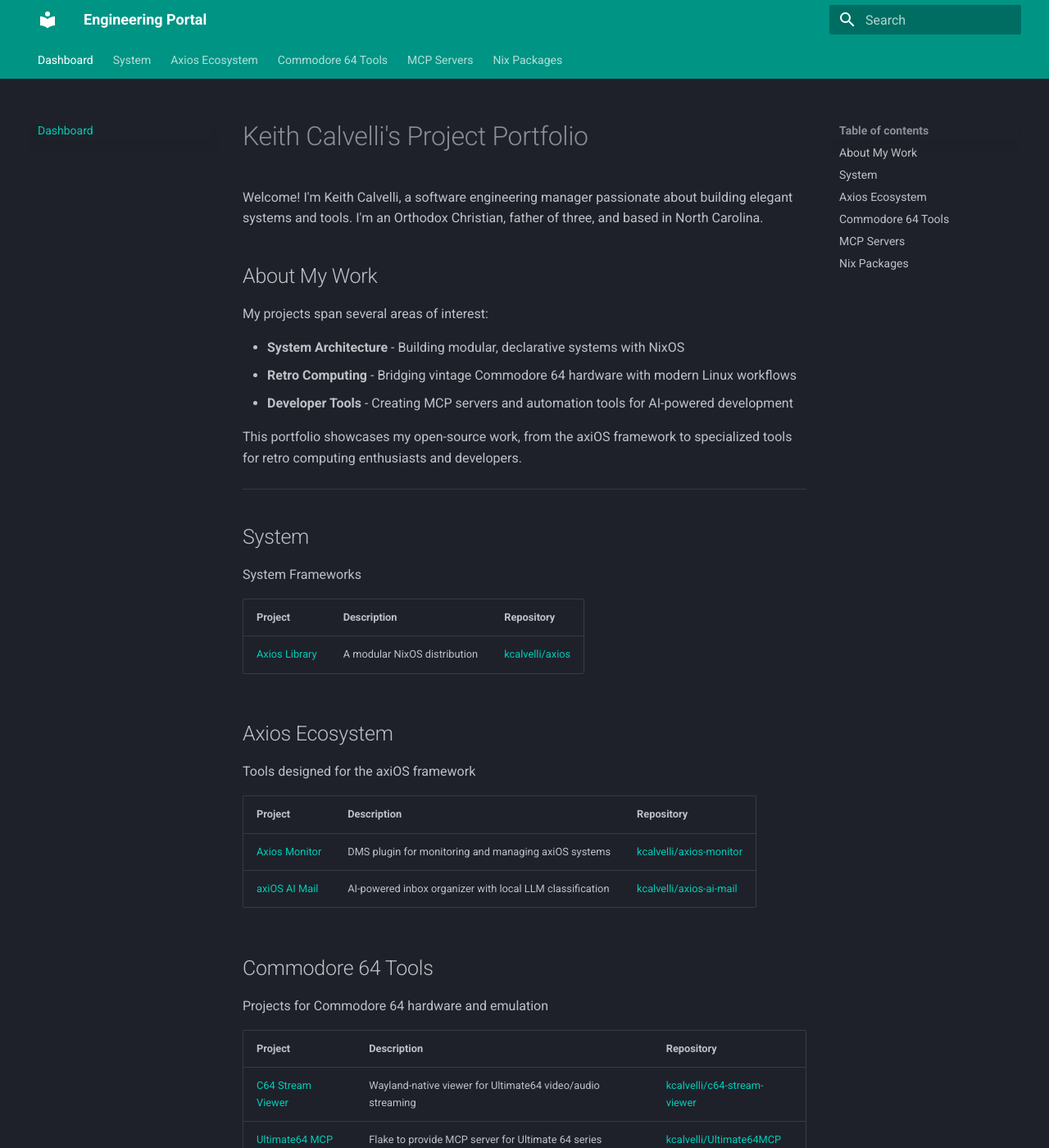
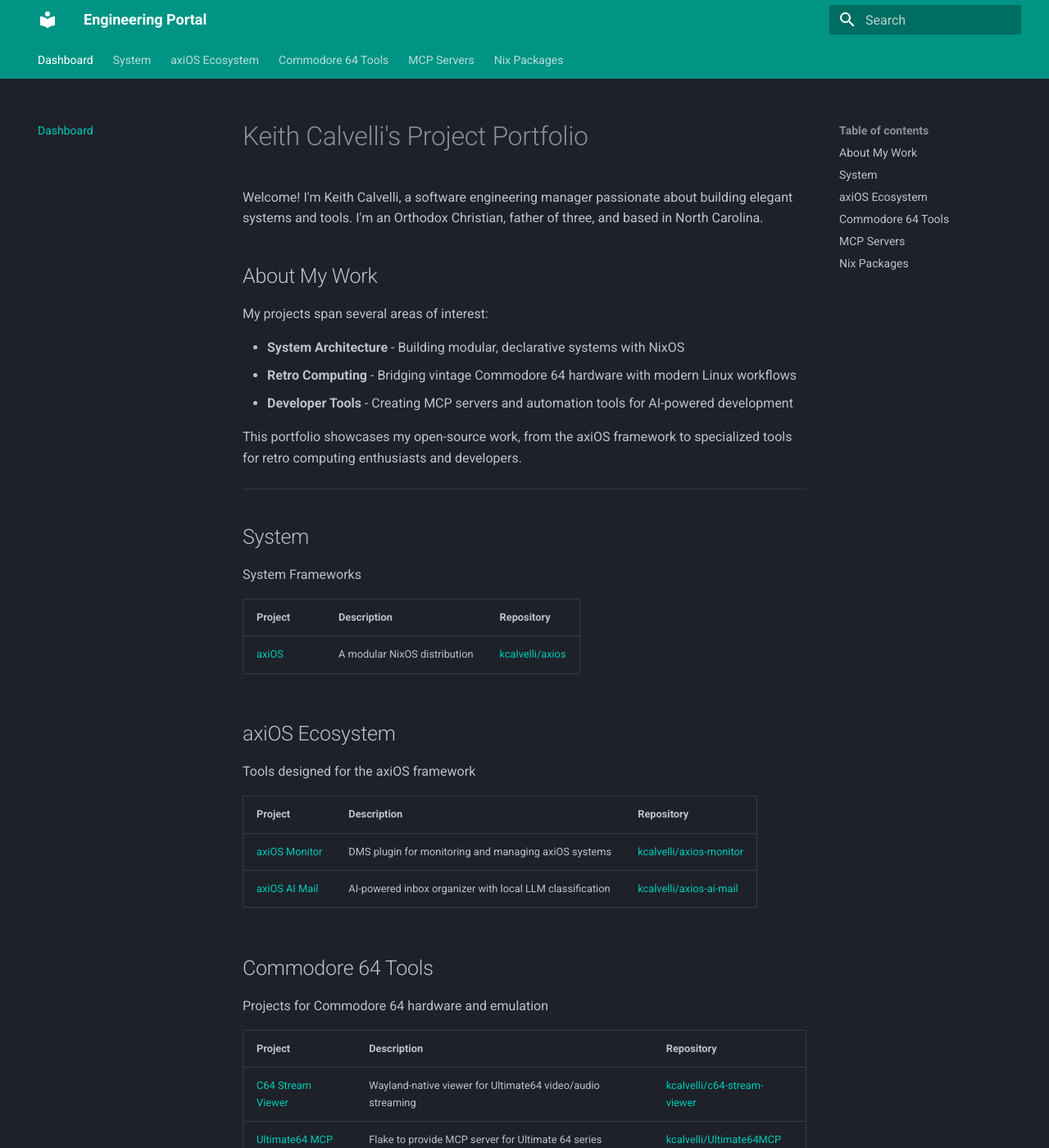
Before and after one commit to kcalvelli/kcalvelli-portal, an MkDocs documentation site: the page built from docs/index.md, in a window 1280 px wide and 1400 px high. Shown: the whole window at 82% size. Built offline with MkDocs 1.6.1 and Material for MkDocs 9.7.7, drawn with Linux system fonts in a browser that asks for light colours.

Commit message:
style: Update branding from Axios to axiOS throughout portal
Consistent use of proper axiOS branding across all documentation
and configuration files.

Co-Authored-By: Claude Opus 4.5 <noreply@anthropic.com>

```diff
--- a/docs/index.md
+++ b/docs/index.md
@@ -20,15 +20,15 @@ System Frameworks
 
 | Project | Description | Repository |
 |---------|-------------|------------|
-| [Axios Library](axios.md) | A modular NixOS distribution | [kcalvelli/axios](https://github.com/kcalvelli/axios) |
+| [axiOS](axios.md) | A modular NixOS distribution | [kcalvelli/axios](https://github.com/kcalvelli/axios) |
 
-## Axios Ecosystem
+## axiOS Ecosystem
 
 Tools designed for the axiOS framework
 
 | Project | Description | Repository |
 |---------|-------------|------------|
-| [Axios Monitor](axios-monitor.md) | DMS plugin for monitoring and managing axiOS systems | [kcalvelli/axios-monitor](https://github.com/kcalvelli/axios-monitor) |
+| [axiOS Monitor](axios-monitor.md) | DMS plugin for monitoring and managing axiOS systems | [kcalvelli/axios-monitor](https://github.com/kcalvelli/axios-monitor) |
 | [axiOS AI Mail](axios-ai-mail.md) | AI-powered inbox organizer with local LLM classification | [kcalvelli/axios-ai-mail](https://github.com/kcalvelli/axios-ai-mail) |
 
 ## Commodore 64 Tools
--- a/mkdocs.yml
+++ b/mkdocs.yml
@@ -16,9 +16,9 @@ markdown_extensions:
 nav:
   - Dashboard: index.md
   - System:
-      - Axios Library: axios.md
-  - Axios Ecosystem:
-      - Axios Monitor: axios-monitor.md
+      - axiOS: axios.md
+  - axiOS Ecosystem:
+      - axiOS Monitor: axios-monitor.md
       - axiOS AI Mail: axios-ai-mail.md
   - Commodore 64 Tools:
       - C64 Stream Viewer: c64-stream-viewer.md
--- a/projects.json
+++ b/projects.json
@@ -2,14 +2,14 @@
   "projects": [
     {
       "repo": "kcalvelli/axios",
-      "displayName": "Axios Library",
+      "displayName": "axiOS",
       "description": "A modular NixOS distribution",
       "tags": ["os", "nix"],
       "diagramType": "C4Context"
     },
     {
       "repo": "kcalvelli/axios-monitor",
-      "displayName": "Axios Monitor",
+      "displayName": "axiOS Monitor",
       "description": "DMS plugin for monitoring and managing axiOS systems",
       "tags": ["axios", "monitoring", "fork"],
       "diagramType": "C4Component"
@@ -71,7 +71,7 @@
       "order": 1
     },
     "axios": {
-      "displayName": "Axios Ecosystem",
+      "displayName": "axiOS Ecosystem",
       "description": "Tools designed for the axiOS framework",
       "order": 2
     },
```
Also changed, not shown: docs/axios.md (+1 -1 lines).
